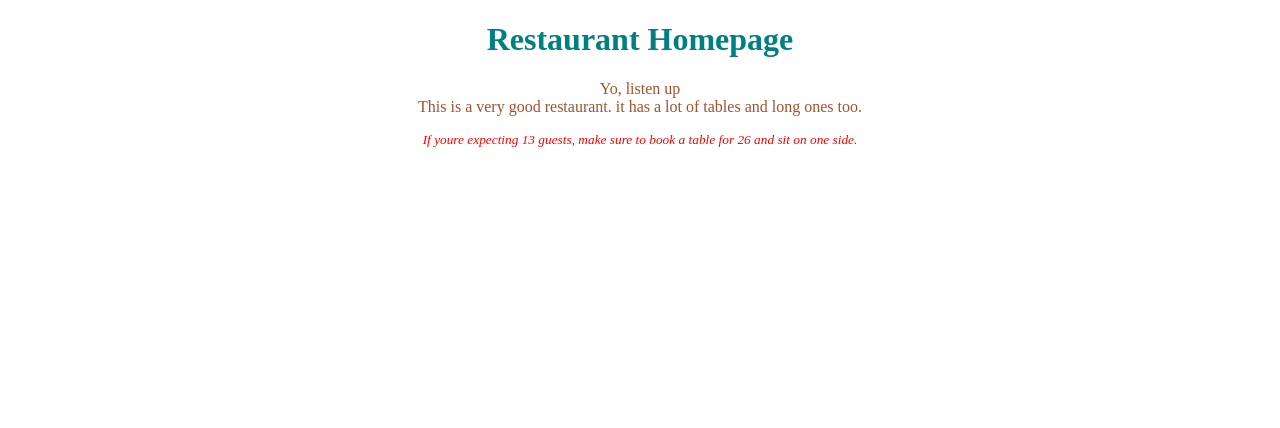
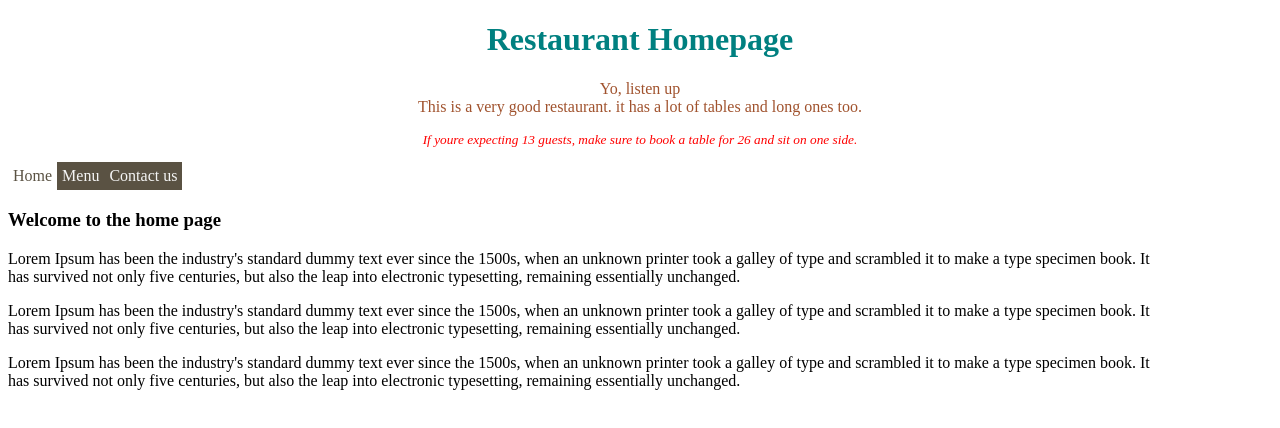
Before and after one commit to llewellyndsouza/TOP-RestrauntPage, a website built with webpack: page dist/index.html in a window 1280 px wide. Built offline with nearby package versions, Linux system fonts and the light colour scheme.

Commit message:
Added tabs

```diff
--- a/src/intlPageLoad.js
+++ b/src/intlPageLoad.js
@@ -1,5 +1,5 @@
 const pageload = function () {
-    let element = document.querySelector('#content');
+    let element = document.querySelector('#container');
 
     let childElement = document.createElement('h1');
     childElement.innerText = 'Restaurant Homepage';
```
Also changed, not shown: dist/index.html, dist/main.js, dist/styles.css, dist/tabsy.css (added).
